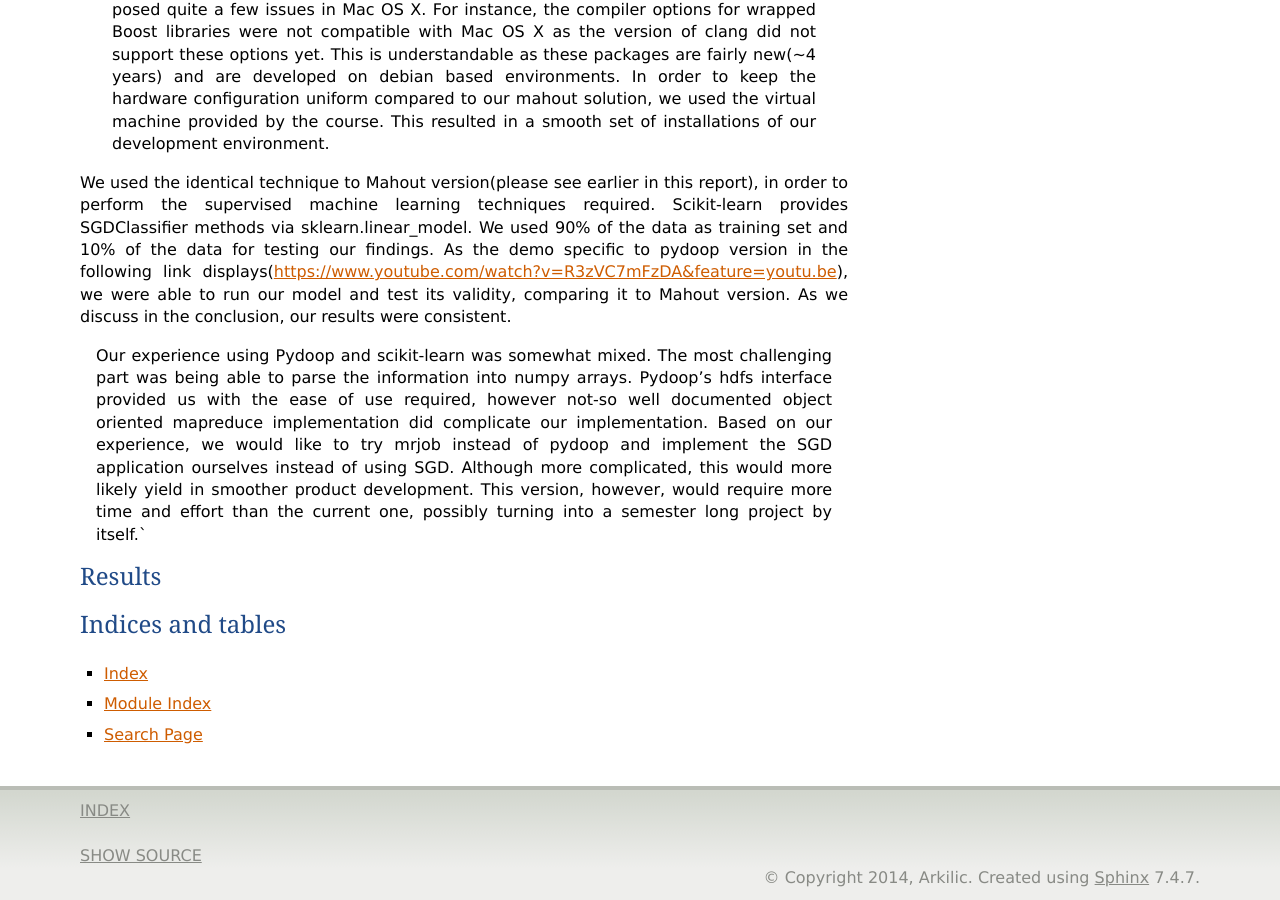
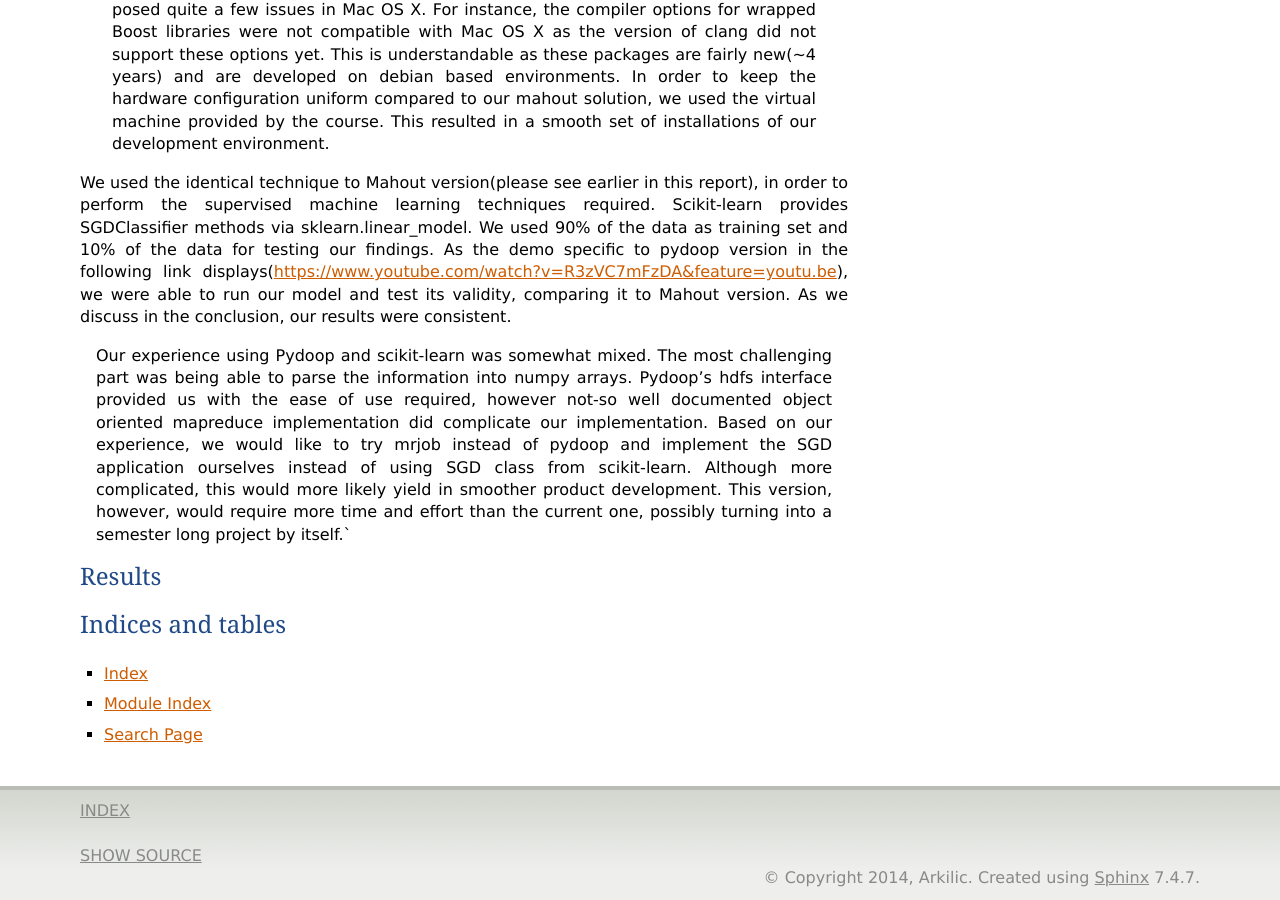
Before and after one commit to Sapphirine/Stock-price-Movement-Prediction, a Sphinx documentation site: the page built from source/index.rst, in a window 1280 px wide and 900 px high, scrolled down 1981 px. Built offline with Sphinx 7.4.7, drawn with Linux system fonts in a browser that asks for light colours.

Commit message:
Update index.rst

```diff
--- a/source/index.rst
+++ b/source/index.rst
@@ -46,7 +46,7 @@ In order to qualify these tools for our use, we determined the requirements for
 
 We used the identical technique to Mahout version(please see earlier in this report), in order to perform the supervised machine learning techniques required. Scikit-learn provides SGDClassifier methods via sklearn.linear_model. We used 90% of the data as training set and 10% of the data for testing our findings. As the demo specific to pydoop version in the following link displays(https://www.youtube.com/watch?v=R3zVC7mFzDA&feature=youtu.be), we were able to run our model and test its validity, comparing it to Mahout version. As we discuss in the conclusion, our results were consistent.
 
-    Our experience using Pydoop and scikit-learn was somewhat mixed. The most challenging part was being able to parse the information into numpy arrays. Pydoop’s hdfs interface provided us with the ease of use required, however not-so well documented object oriented mapreduce implementation did complicate our implementation. Based on our experience, we would like to try mrjob instead of pydoop and implement the SGD application ourselves instead of using SGD. Although more complicated, this would more likely yield in smoother product development. This version, however, would require more time and effort than the current one, possibly turning into a semester long project by itself.`
+    Our experience using Pydoop and scikit-learn was somewhat mixed. The most challenging part was being able to parse the information into numpy arrays. Pydoop’s hdfs interface provided us with the ease of use required, however not-so well documented object oriented mapreduce implementation did complicate our implementation. Based on our experience, we would like to try mrjob instead of pydoop and implement the SGD application ourselves instead of using SGD class from scikit-learn. Although more complicated, this would more likely yield in smoother product development. This version, however, would require more time and effort than the current one, possibly turning into a semester long project by itself.`
 
 
 
```
